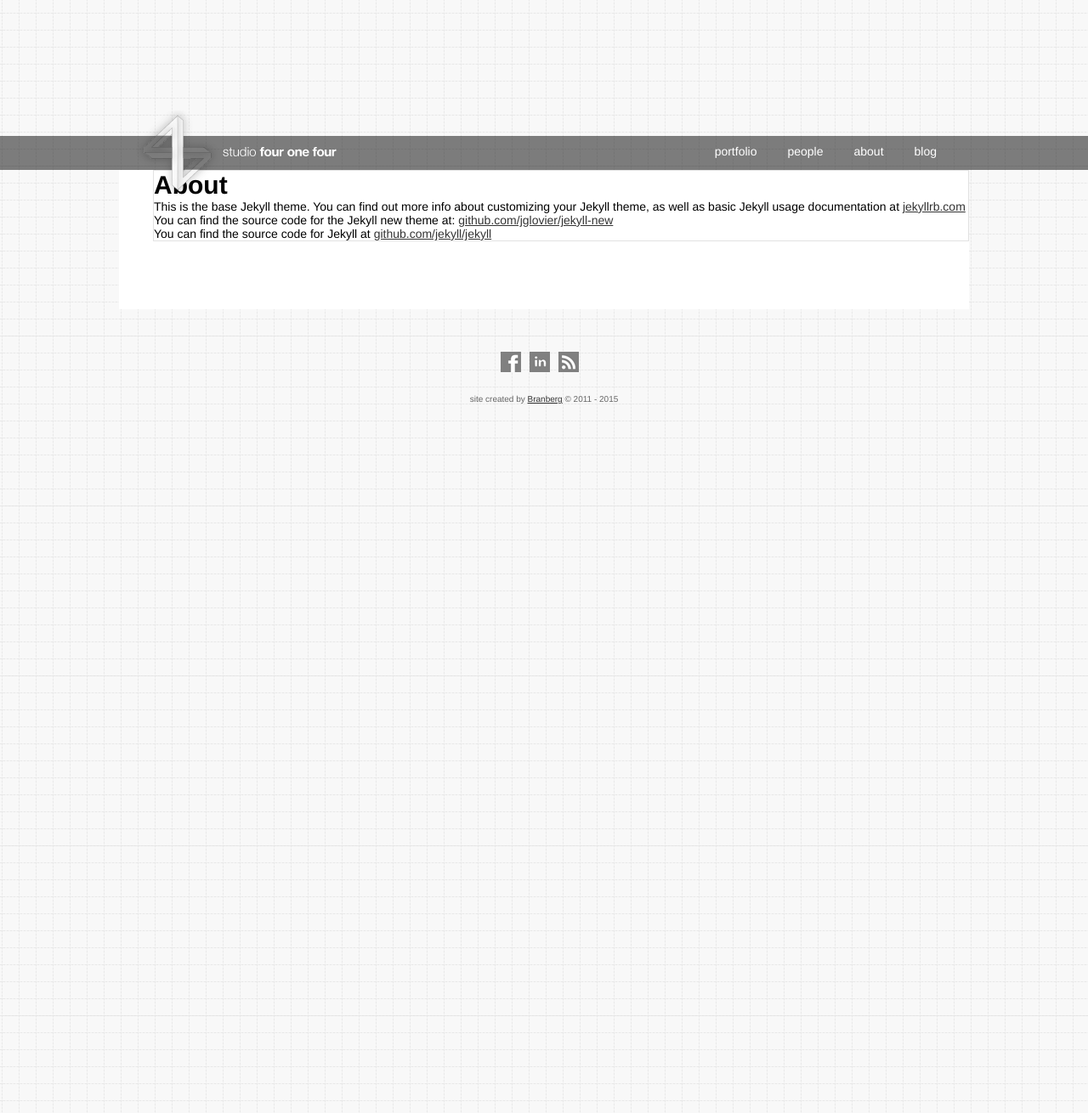
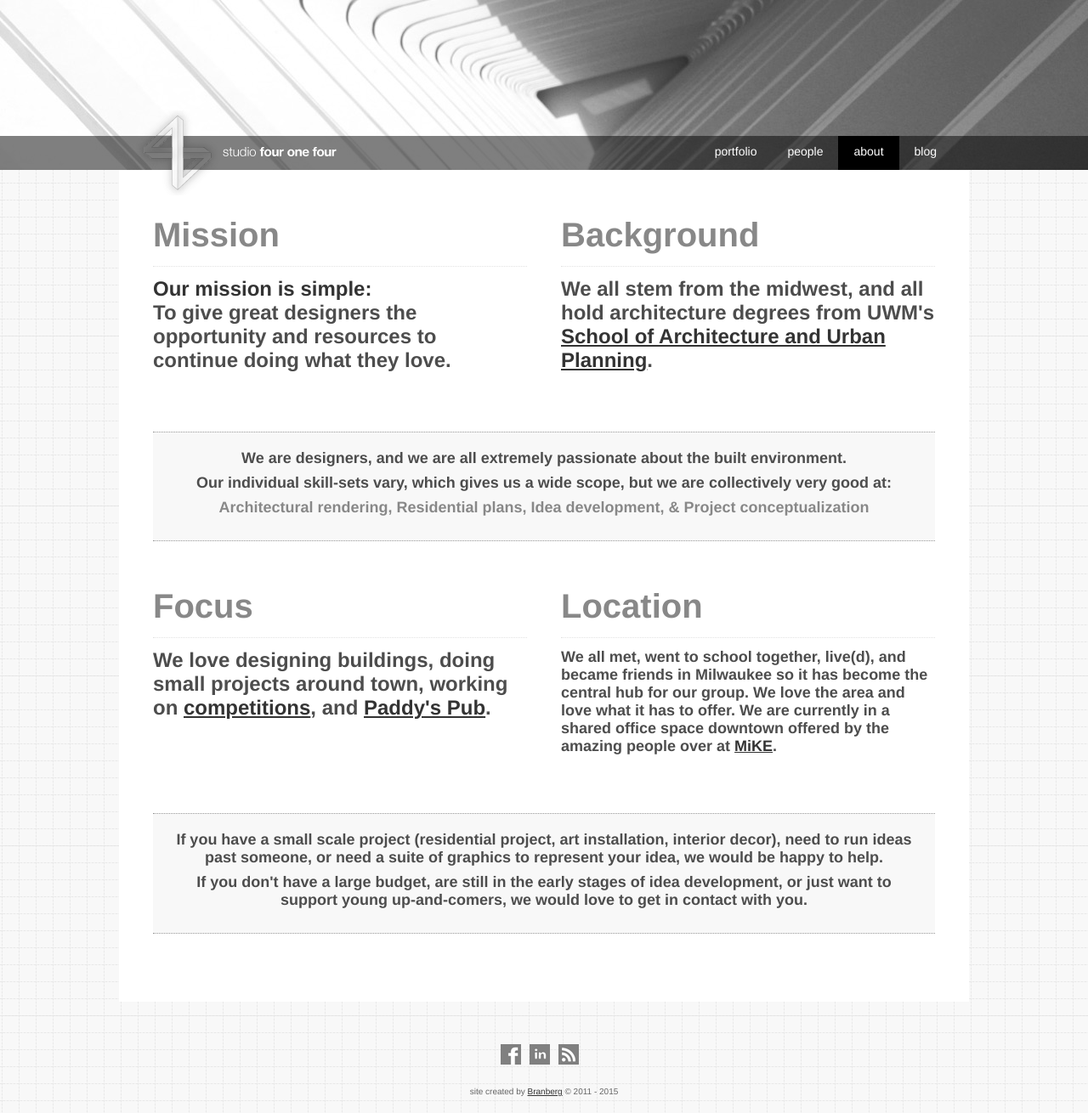
Before and after one commit to sambrannon/studiofouronefour.com, a Jekyll site: the page built from about.html, in a window 1280 px wide. Shown: the whole page at 85% size. Built offline with Jekyll 4.4.1, drawn with Linux system fonts in a browser that asks for light colours; nearby versions of some CDN libraries.

Commit message:
Added About page and favicon

```diff
--- a/_includes/head.html
+++ b/_includes/head.html
@@ -2,7 +2,7 @@
   <meta charset="utf-8">
   <title>{% if page.title %}{{ page.title }}{% else %}{{ site.title }}{% endif %}</title>
 
-  <link rel="shortcut icon" href="wp-content/uploads/2012/01/favicon2.gif" />
+  <link rel="shortcut icon" href="{{ "/img/favicon2.gif" | prepend: site.baseurl }}" />
 
   <meta name="description" content="Studio four one four is a group of designers that have come together to collectively better their skills."/>
   <meta name="keywords" content="Milwaukee Design, studio four one four, studio 414, architecture design"/>
--- a/_layouts/page.html
+++ /dev/null
@@ -1,14 +0,0 @@
----
-layout: default
----
-<div class="post">
-
-  <header class="post-header">
-    <h1 class="post-title">{{ page.title }}</h1>
-  </header>
-
-  <article class="post-content">
-    {{ content }}
-  </article>
-
-</div>
--- a/_sass/_header_images.scss
+++ b/_sass/_header_images.scss
@@ -3,7 +3,12 @@ body.portfolio #hwrap{
   background: url("../img/scale-wall-header-bg01.jpg") top center no-repeat;
 }
 
-//people
+// People
 body.people #hwrap{
   background: url("../img/team/team4141.jpg") top center no-repeat
 }
+
+// About
+body.about #hwrap{
+  background: url("../img/header-bg-mam01.jpg") top center no-repeat;
+}
--- /dev/null
+++ b/about.html
@@ -0,0 +1,46 @@
+---
+layout: default
+title: About
+permalink: /about/
+id: about
+---
+
+<div id="full-width" class="about-page">
+  <div class="aboutsection">
+    <h1>Mission</h1>
+    <h2><span style="color:#333;">Our mission is simple:</span><br />To give great designers the opportunity and resources to continue doing what they love.</h2>
+  </div>
+
+  <div class="aboutsection">
+    <h1>Background</h1>
+    <h2>We all stem from the midwest, and all hold architecture degrees from UWM's <a href="http://www4.uwm.edu/sarup/" title="School of Architecture and Urban Planning Milwaukee" target="_blank">School of Architecture and Urban Planning</a>.</h2>
+  </div>
+
+  <div class="clear"></div>
+
+  <div class="aboutsectionclear">
+    <h3>We are designers, and we are all extremely passionate about the built environment.</h3>
+    <h3>Our individual skill-sets vary, which gives us a wide scope, but we are collectively very good at:</h3>
+    <h3><span style="color:#888;">Architectural rendering, Residential plans, Idea development, &amp; Project conceptualization</span></h3>
+  </div>
+
+  <div class="aboutsection">
+    <h1>Focus</h1>
+    <h2>We love designing buildings, doing small projects around town, working on <a href="../project-type/competitions/index.html" title="architectural competitions">competitions</a>, and <a href="http://paddyspub.net" title="Paddy's Pub - Milwaukee" target="_blank">Paddy's Pub</a>.</h2>
+  </div>
+
+  <div class="aboutsection">
+    <h1>Location</h1>
+    <h3>We all met, went to school together, live(d), and became friends in Milwaukee so it has become the central hub for our group. We love the area and love what it has to offer. We are currently in a shared office space downtown offered by the amazing people over at <a href="http://innovationinmilwaukee.com/" title="MiKE Website" target="_blank">MiKE</a>.</h3>
+  </div>
+
+  <div class="clear"></div>
+
+  <div class="aboutsectionclear">
+    <h3>If you have a small scale project (residential project, art installation, interior decor), need to run ideas past someone, or need a suite of graphics to represent your idea, we would be happy to help.</h3>
+    <h3>If you don't have a large budget, are still in the early stages of idea development, or just want to support young up-and-comers, we would love to get in contact with you.</h3>
+  </div>
+
+</div><!--/full-width-->
+
+<div class="clear"></div>
--- a/about.md
+++ /dev/null
@@ -1,11 +0,0 @@
----
-layout: page
-title: About
-permalink: /about/
----
-
-This is the base Jekyll theme. You can find out more info about customizing your Jekyll theme, as well as basic Jekyll usage documentation at [jekyllrb.com](http://jekyllrb.com/)
-
-You can find the source code for the Jekyll new theme at: [github.com/jglovier/jekyll-new](https://github.com/jglovier/jekyll-new)
-
-You can find the source code for Jekyll at [github.com/jekyll/jekyll](https://github.com/jekyll/jekyll)
```
